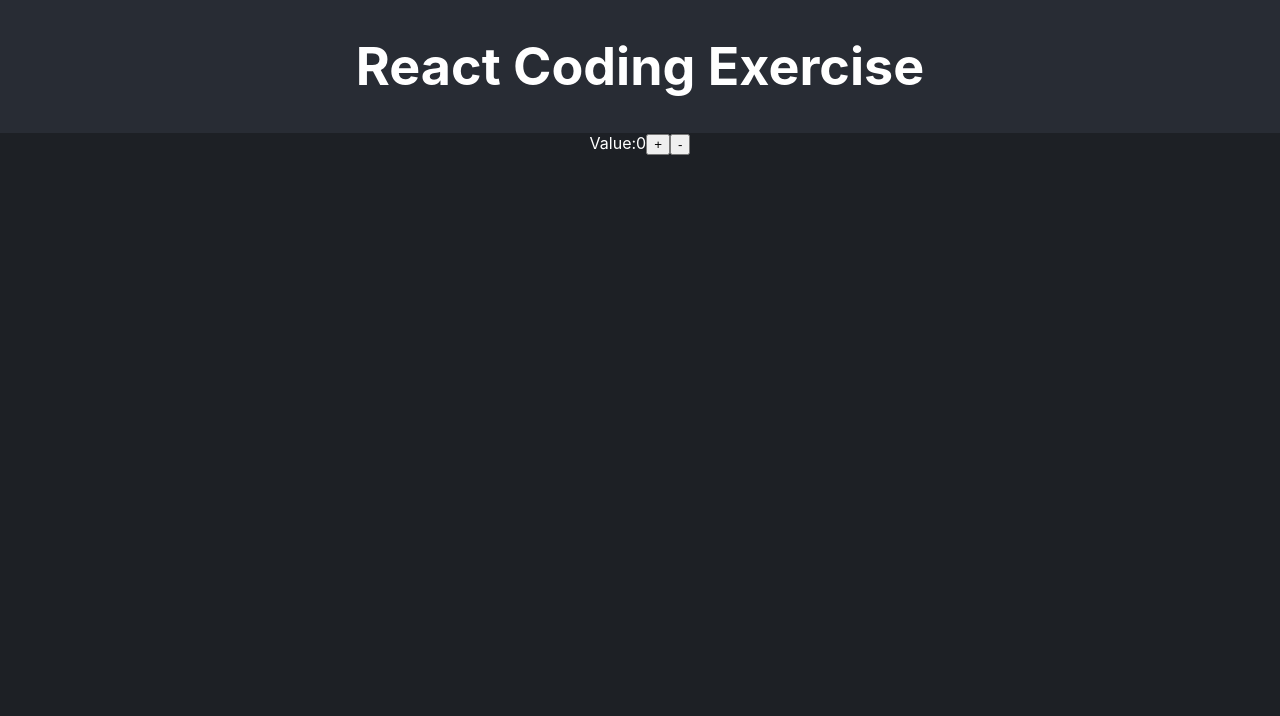
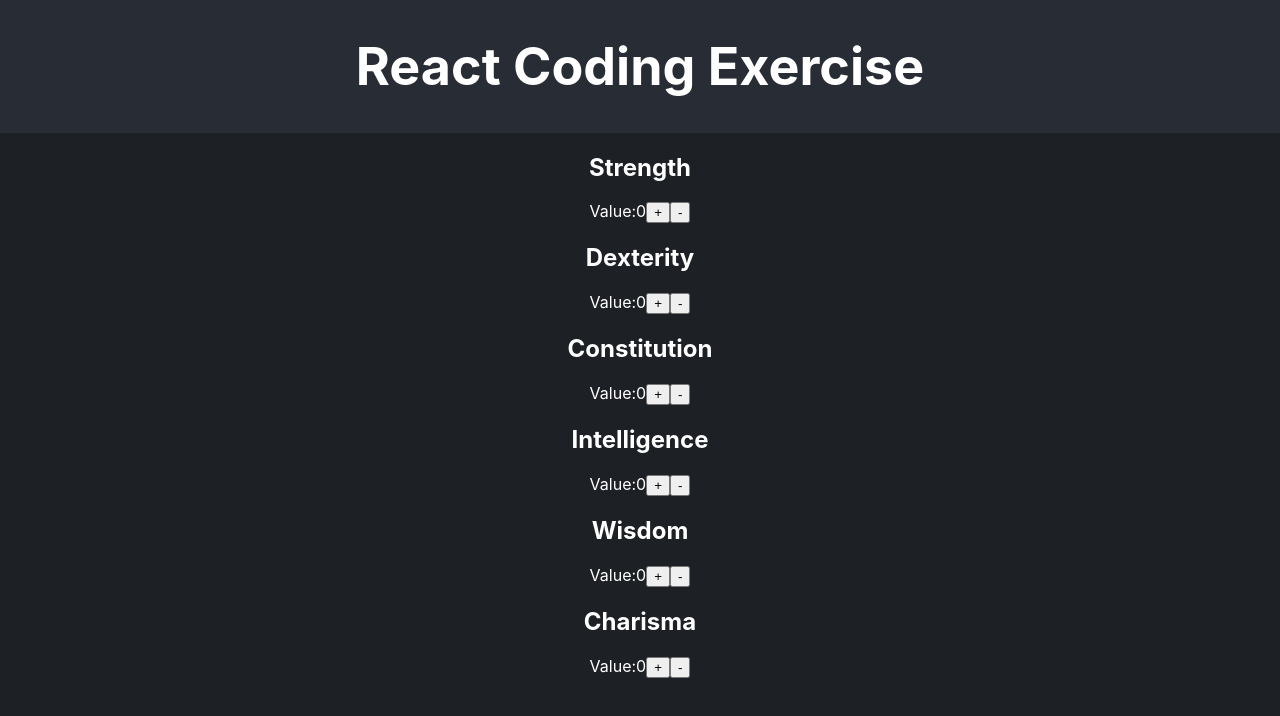
Before and after one commit to janmanaloto/recruiting-webapp-character, a React (Create React App) app: page / in a window 1280 px wide. Shown: the top 716 px of the page. Built offline with nearby package versions, Linux system fonts and the light colour scheme.

Commit message:
1 - Create state and controls for each of the 6 attributes

```diff
--- a/src/App.js
+++ b/src/App.js
@@ -1,22 +1,17 @@
 import { useState } from 'react';
 import './App.css';
 import { ATTRIBUTE_LIST, CLASS_LIST, SKILL_LIST } from './consts.js';
+import {Attribute} from "./modules/attribute/components/Attribute";
 
 
 function App() {
-  const [num, setNum] = useState(0);
   return (
     <div className="App">
       <header className="App-header">
         <h1>React Coding Exercise</h1>
       </header>
       <section className="App-section">
-        <div>
-          Value:
-          {num}
-          <button>+</button>
-          <button>-</button>
-        </div>
+        {ATTRIBUTE_LIST.map((attribute) => <Attribute attribute={attribute} />)}
       </section>
     </div>
   );
--- /dev/null
+++ b/src/modules/attribute/components/Attribute.js
@@ -0,0 +1,14 @@
+import {useAttribute} from "../hooks/attribute.hook";
+
+export function Attribute({attribute, initialValue}) {
+  const {value, onIncrement, onDecrement} = useAttribute({initialValue});
+  return (
+    <div>
+      <h2>{attribute}</h2>
+      Value:
+      {value}
+      <button onClick={onIncrement}>+</button>
+      <button onClick={onDecrement}>-</button>
+    </div>
+  );
+}
--- /dev/null
+++ b/src/modules/attribute/hooks/attribute.hook.js
@@ -0,0 +1,20 @@
+import {useState} from "react";
+export const useAttribute = (options) => {
+  const {initialValue} = options ?? {};
+  const [value, setValue] = useState(initialValue || 0);
+
+  const handleIncrement = () => {
+    setValue(value + 1);
+  }
+
+  const handleDecrement = () => {
+    setValue(value - 1);
+  }
+
+  return {
+    value,
+    setValue,
+    onIncrement: handleIncrement,
+    onDecrement: handleDecrement,
+  }
+}
```
Also changed, not shown: 1 other file (tests, documents, lock files or other folders).
